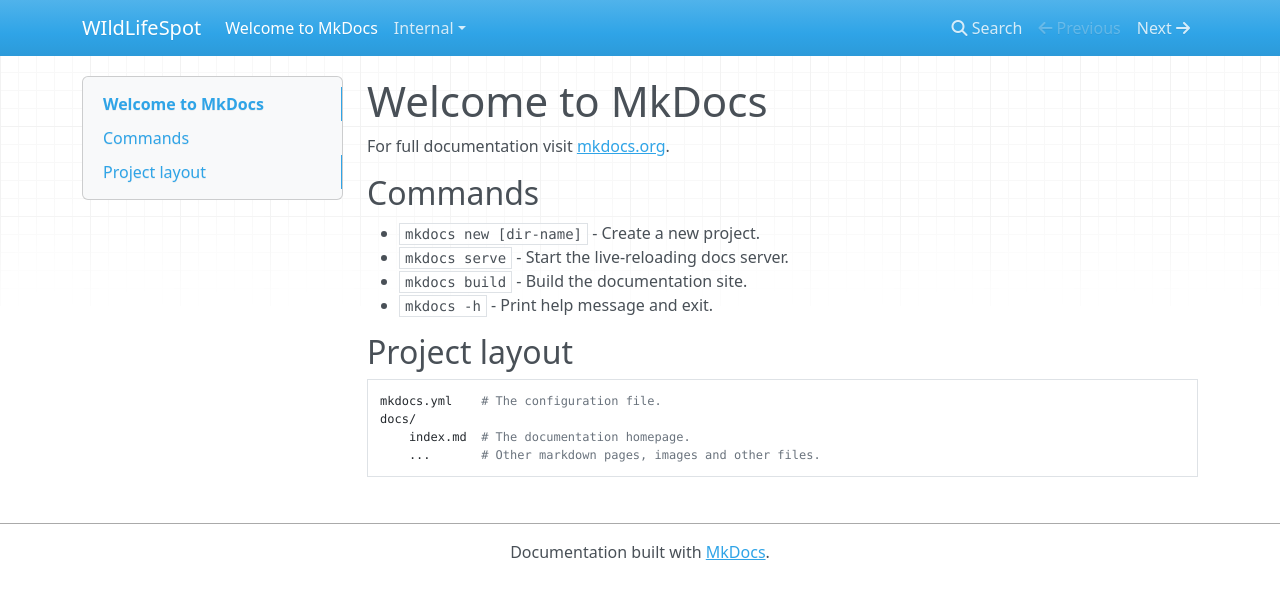
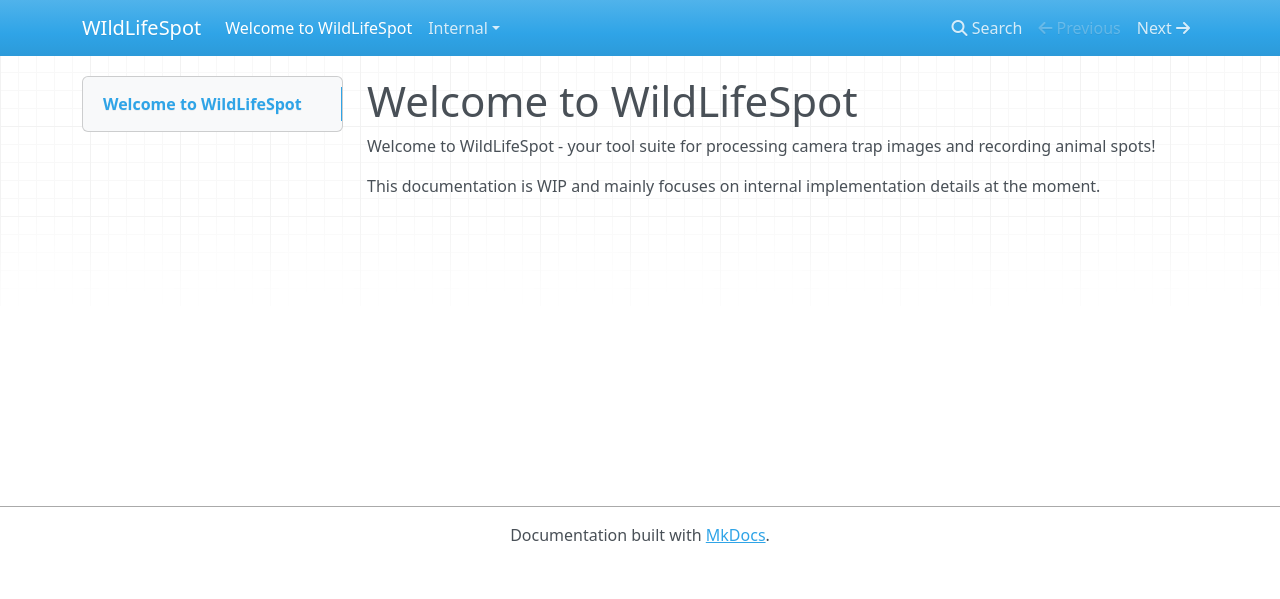
Before and after one commit to namelessvoid/WildLifeSpot, an MkDocs documentation site: the page built from docs/index.md, in a window 1280 px wide. Shown: the top 599 px of the page. Built offline with MkDocs 1.6.1, drawn with Linux system fonts in a browser that asks for light colours; nearby versions of some CDN libraries.

Commit message:
docs: Re-write index page

```diff
--- a/docs/index.md
+++ b/docs/index.md
@@ -1,17 +1,5 @@
-# Welcome to MkDocs
+# Welcome to WildLifeSpot
 
-For full documentation visit [mkdocs.org](https://www.mkdocs.org).
+Welcome to WildLifeSpot - your tool suite for processing camera trap images and recording animal spots!
 
-## Commands
-
-* `mkdocs new [dir-name]` - Create a new project.
-* `mkdocs serve` - Start the live-reloading docs server.
-* `mkdocs build` - Build the documentation site.
-* `mkdocs -h` - Print help message and exit.
-
-## Project layout
-
-    mkdocs.yml    # The configuration file.
-    docs/
-        index.md  # The documentation homepage.
-        ...       # Other markdown pages, images and other files.
+This documentation is WIP and mainly focuses on internal implementation details at the moment.
```
